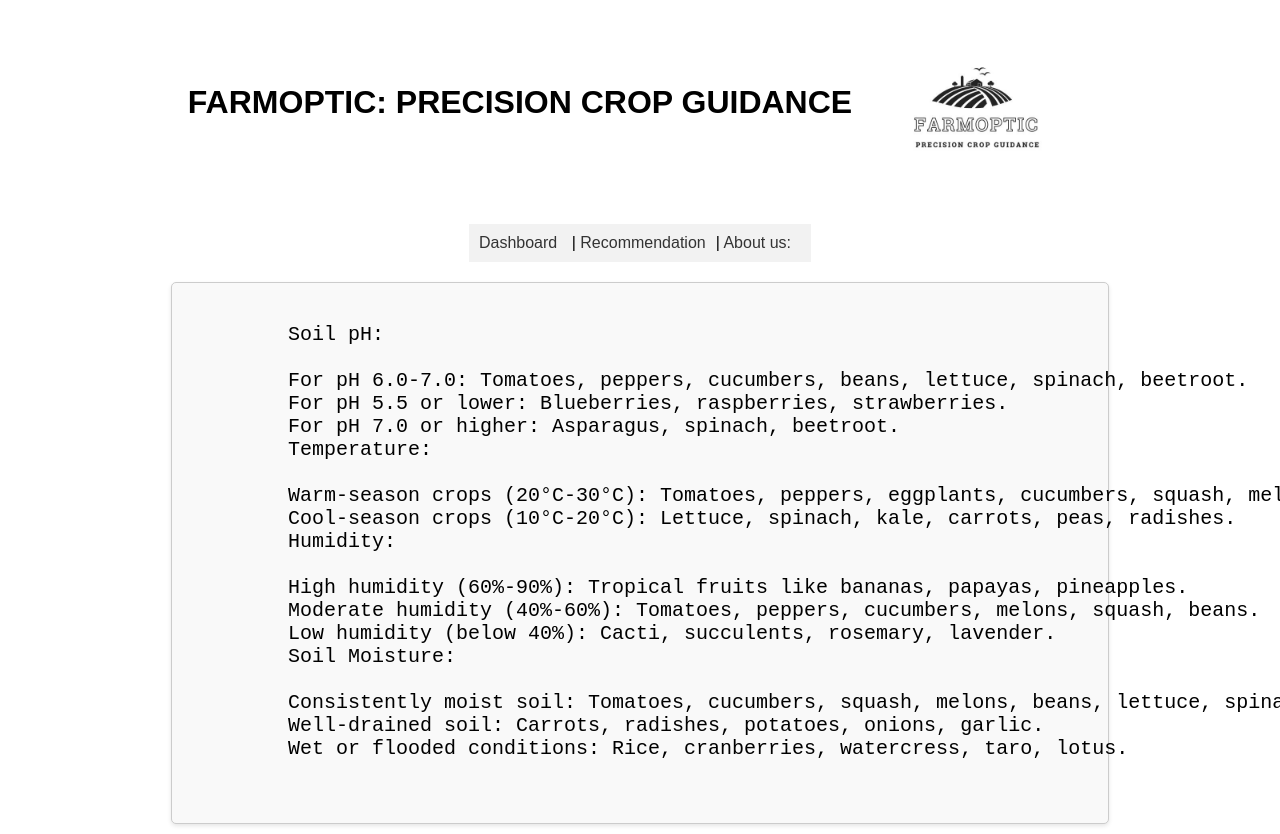
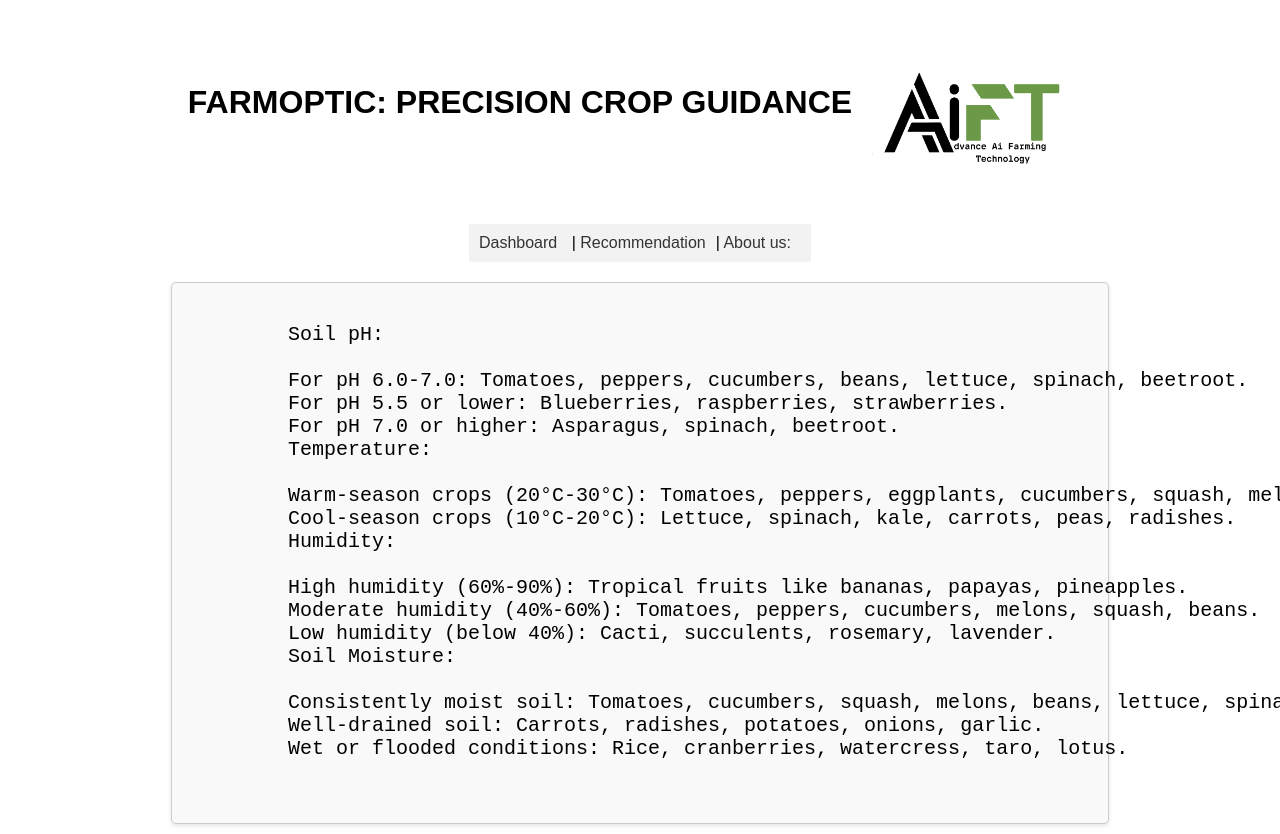
Before and after one commit to Devel0perYash/FArm_Optic, a plain HTML site: page recommendation.html in a window 1280 px wide. Shown: the top 834 px of the page. Drawn offline with Linux system fonts and the light colour scheme.

Commit message:
Update recommendation.html

```diff
--- a/recommendation.html
+++ b/recommendation.html
@@ -21,7 +21,7 @@
         <h1 align="center">FARMOPTIC: PRECISION CROP GUIDANCE</h1>
         </div>
         <div class="logo">
-            <img src="Logo.jpg" alt="logo" width="200" height="200">
+            <img src="Logo.png" alt="logo" width="200" height="200">
         </div>
     </header>
     <nav>
```
